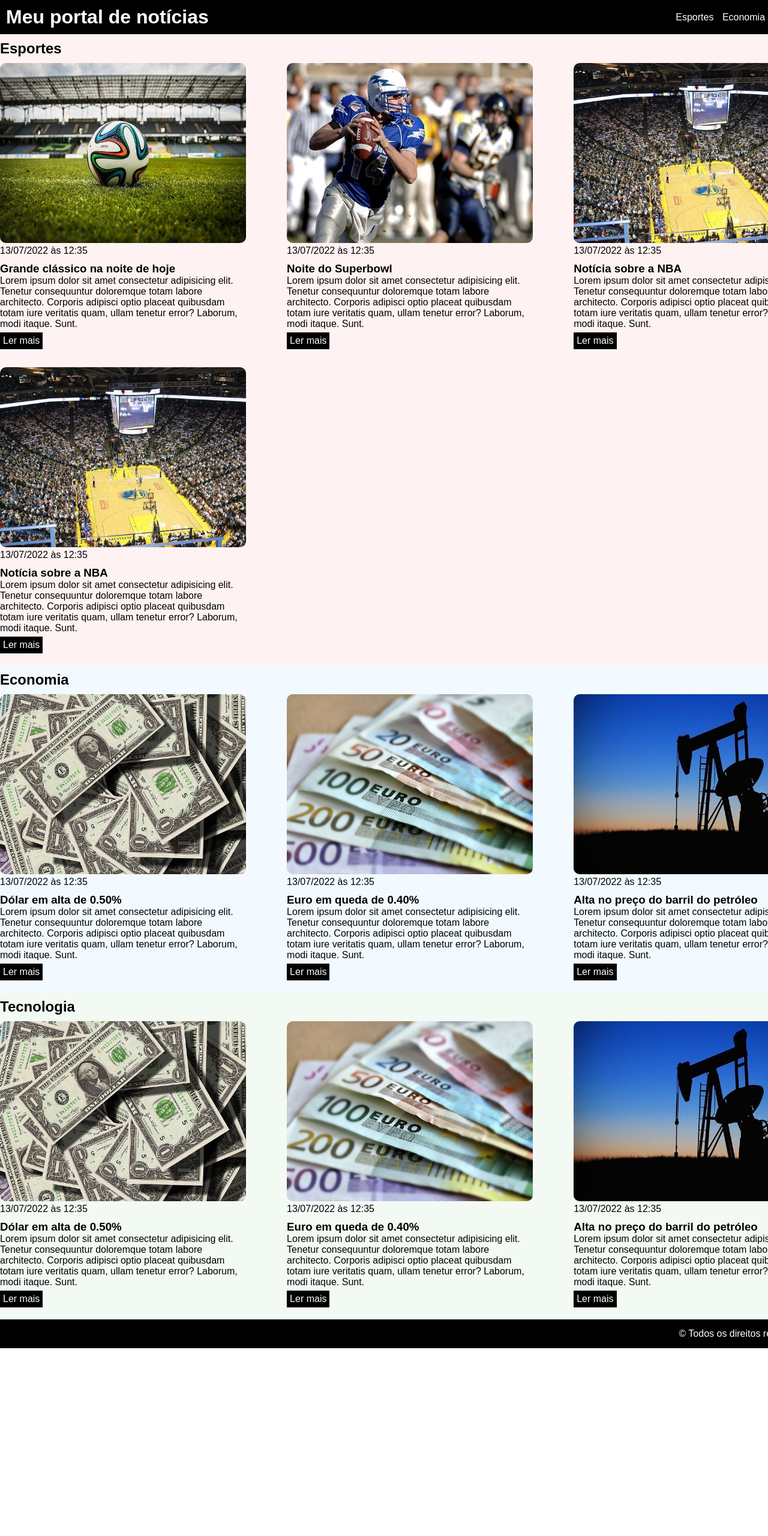
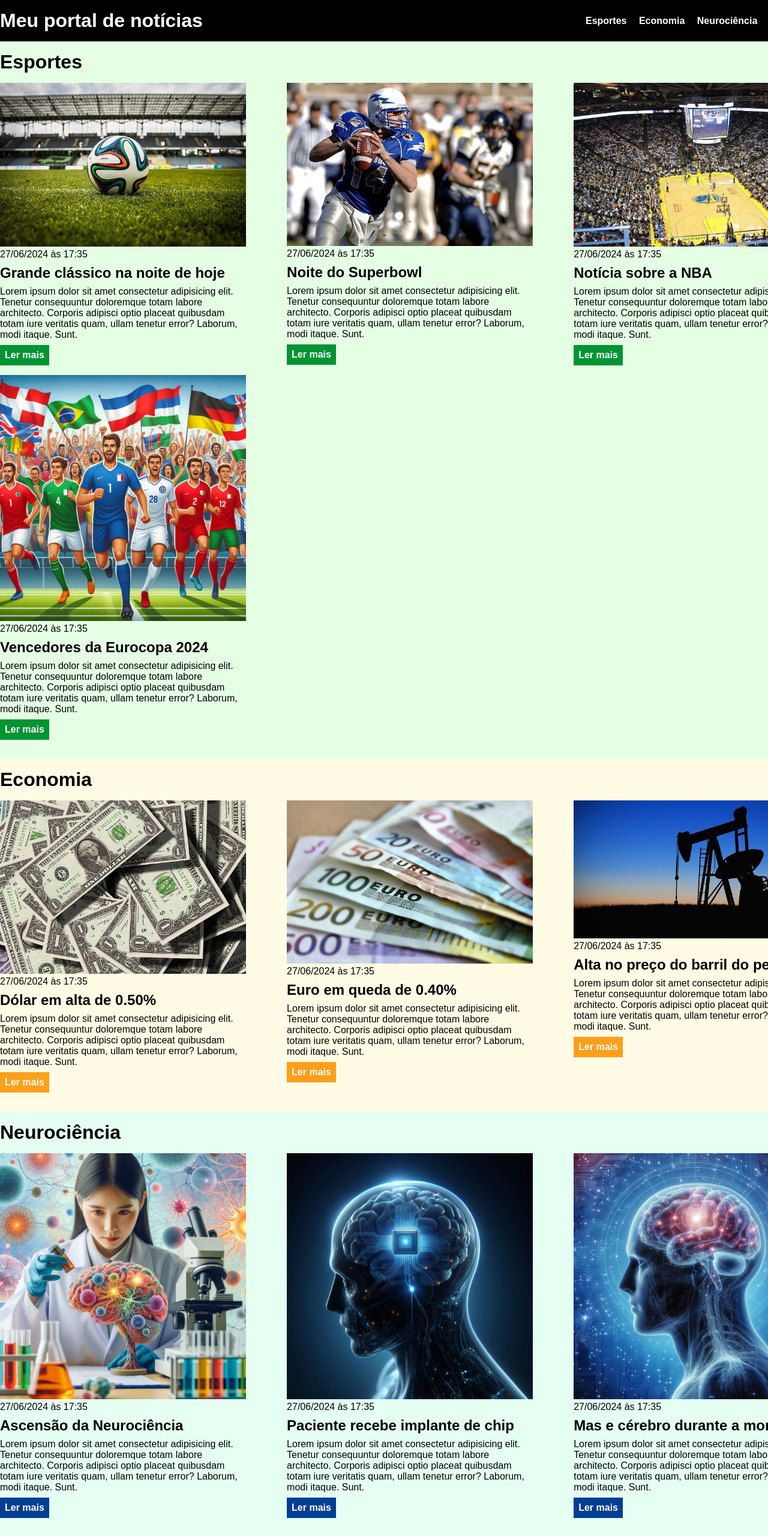
Before and after one commit to gabri3lsal3s/ebac-pratice-m4, a plain HTML site: page index.html in a window 1280 px wide. Shown: the top 2560 px of the page at 60% size. Before the commit the page ends 2247 px from the top, so only its background shows below. Drawn offline with Linux system fonts and the light colour scheme.

Commit message:
Fixing index.html page based on support material to push exercicio_css correctly

```diff
--- a/index.html
+++ b/index.html
@@ -17,7 +17,10 @@
                         <a href="#sports" title="Ir para a seção de esportes">Esportes</a>
                     </li>
                     <li>
-                        <a href="#economy" title="Ir para a seção de notícias">Economia</a>
+                        <a href="#economy" title="Ir para a seção de economia">Economia</a>
+                    </li>
+                    <li>
+                        <a href="#neuroscience" title="Ir para a seção de tecnologia">Neurociência</a>
                     </li>
                     <li>
                         <a href="#tecnology" title="Ir para a seção de notícias">Tecnologia</a>
@@ -28,12 +31,14 @@
     </header>
     <section id="sports">
         <div class="container">
-            <h2>Esportes</h2>
+            <header>
+                <h2>Esportes</h2>
+            </header>
             <div class="articles">
                 <article>
                     <img src="./imagens/futebol.jpg" alt="Bola de futebol no gramado" />
                     <header>
-                        <time>13/07/2022 às 12:35</time>
+                        <time>27/06/2024 às 17:35</time>
                     </header>
                     <h3>Grande clássico na noite de hoje</h3>
                     <p>
@@ -44,7 +49,7 @@
                 <article>
                     <img src="./imagens/futebol-americano.jpg" alt="Jogador de futebol americano correndo com a bola na mão" />
                     <header>
-                        <time>13/07/2022 às 12:35</time>
+                        <time>27/06/2024 às 17:35</time>
                     </header>
                     <h3>Noite do Superbowl</h3>
                     <p>
@@ -55,7 +60,7 @@
                 <article>
                     <img src="./imagens/basquete.jpg" title="Vista aérea de uma quadra de basquete" />
                     <header>
-                        <time>13/07/2022 às 12:35</time>
+                        <time>27/06/2024 às 17:35</time>
                     </header>
                     <h3>Notícia sobre a NBA</h3>
                     <p>
@@ -64,11 +69,11 @@
                     <a href="#" title="Leia a notícia completa">Ler mais</a>
                 </article>
                 <article>
-                    <img src="./imagens/basquete.jpg" title="Vista aérea de uma quadra de basquete" />
+                    <img src="./imagens/eurocopa.jpeg" title="Ilustração de jogadores de vários países correndo em direção a câmera" />
                     <header>
-                        <time>13/07/2022 às 12:35</time>
+                        <time>27/06/2024 às 17:35</time>
                     </header>
-                    <h3>Notícia sobre a NBA</h3>
+                    <h3>Vencedores da Eurocopa 2024</h3>
                     <p>
                         Lorem ipsum dolor sit amet consectetur adipisicing elit. Tenetur consequuntur doloremque totam labore architecto. Corporis adipisci optio placeat quibusdam totam iure veritatis quam, ullam tenetur error? Laborum, modi itaque. Sunt.
                     </p>
@@ -79,12 +84,14 @@
     </section>
     <section id="economy">
         <div class="container">
-            <h2>Economia</h2>
+            <header>
+                <h2>Economia</h2>
+            </header>
             <div class="articles">
                 <article>
                     <img src="./imagens/dolares.jpg" alt="Muitos dólares" />
                     <header>
-                        <time>13/07/2022 às 12:35</time>
+                        <time>27/06/2024 às 17:35</time>
                     </header>
                     <h3>Dólar em alta de 0.50%</h3>
                     <p>
@@ -95,7 +102,7 @@
                 <article>
                     <img src="./imagens/euro.jpg" alt="Várias notas de euro" />
                     <header>
-                        <time>13/07/2022 às 12:35</time>
+                        <time>27/06/2024 às 17:35</time>
                     </header>
                     <h3>Euro em queda de 0.40%</h3>
                     <p>
@@ -106,7 +113,7 @@
                 <article>
                     <img src="./imagens/petroleo.jpg" alt="Extração de petróleo" />
                     <header>
-                        <time>13/07/2022 às 12:35</time>
+                        <time>27/06/2024 às 17:35</time>
                     </header>
                     <h3>Alta no preço do barril do petróleo</h3>
                     <p>
@@ -117,38 +124,40 @@
             </div>
         </div>
     </section>
-    <section id="tecnology">
+    <section id="neuroscience">
         <div class="container">
-            <h2>Tecnologia</h2>
+            <header>
+                <h2>Neurociência</h2>
+            </header>
             <div class="articles">
                 <article>
-                    <img src="./imagens/dolares.jpg" alt="Muitos dólares" />
+                    <img src="./imagens/neurociencia.jpeg" alt="ilustração de uma neurocientista estudando um cérebro" />
                     <header>
-                        <time>13/07/2022 às 12:35</time>
+                        <time>27/06/2024 às 17:35</time>
                     </header>
-                    <h3>Dólar em alta de 0.50%</h3>
+                    <h3>Ascensão da Neurociência</h3>
                     <p>
                         Lorem ipsum dolor sit amet consectetur adipisicing elit. Tenetur consequuntur doloremque totam labore architecto. Corporis adipisci optio placeat quibusdam totam iure veritatis quam, ullam tenetur error? Laborum, modi itaque. Sunt.
                     </p>
                     <a href="#" title="Leia a notícia completa">Ler mais</a>
                 </article>
                 <article>
-                    <img src="./imagens/euro.jpg" alt="Várias notas de euro" />
+                    <img src="./imagens/neuralink.jpeg" alt="ilustração de um cérebro com um chip neural" />
                     <header>
-                        <time>13/07/2022 às 12:35</time>
+                        <time>27/06/2024 às 17:35</time>
                     </header>
-                    <h3>Euro em queda de 0.40%</h3>
+                    <h3>Paciente recebe implante de chip</h3>
                     <p>
                         Lorem ipsum dolor sit amet consectetur adipisicing elit. Tenetur consequuntur doloremque totam labore architecto. Corporis adipisci optio placeat quibusdam totam iure veritatis quam, ullam tenetur error? Laborum, modi itaque. Sunt.
                     </p>
                     <a href="#" title="Leia a notícia completa">Ler mais</a>
                 </article>
                 <article>
-                    <img src="./imagens/petroleo.jpg" alt="Extração de petróleo" />
+                    <img src="./imagens/cerebro.jpeg" alt="ilustração das conexões neurais de um cérebro humano" />
                     <header>
-                        <time>13/07/2022 às 12:35</time>
+                        <time>27/06/2024 às 17:35</time>
                     </header>
-                    <h3>Alta no preço do barril do petróleo</h3>
+                    <h3>Mas e cérebro durante a morte?</h3>
                     <p>
                         Lorem ipsum dolor sit amet consectetur adipisicing elit. Tenetur consequuntur doloremque totam labore architecto. Corporis adipisci optio placeat quibusdam totam iure veritatis quam, ullam tenetur error? Laborum, modi itaque. Sunt.
                     </p>
@@ -157,12 +166,46 @@
             </div>
         </div>
     </section>
-    <section id="foot">
+    <section id="tecnology">
         <div class="container">
-            <p></p>
-            <footer>
-                &copy; Todos os direitos reservados
-            </footer>
+            <header>
+                <h2>Tecnologia</h2>
+            </header>
+            <div class="articles">
+                <article>
+                    <img src="./imagens/ia.jpeg" alt="Ia ensinando crianças em uma escola" />
+                    <header>
+                        <time>27/06/2024 às 17:35</time>
+                    </header>
+                    <h3>IAs: ferramentas educacionais?</h3>
+                    <p>
+                        Lorem ipsum dolor sit amet consectetur adipisicing elit. Tenetur consequuntur doloremque totam labore architecto. Corporis adipisci optio placeat quibusdam totam iure veritatis quam, ullam tenetur error? Laborum, modi itaque. Sunt.
+                    </p>
+                    <a href="#" title="Leia a notícia completa">Ler mais</a>
+                </article>
+                <article>
+                    <img src="./imagens/python.jpeg" alt="Ilustração de uma cobra python em cima de um teclado e um pequeno monitor" />
+                    <header>
+                        <time>27/06/2024 às 17:35</time>
+                    </header>
+                    <h3>O que é a linguagem Python?</h3>
+                    <p>
+                        Lorem ipsum dolor sit amet consectetur adipisicing elit. Tenetur consequuntur doloremque totam labore architecto. Corporis adipisci optio placeat quibusdam totam iure veritatis quam, ullam tenetur error? Laborum, modi itaque. Sunt.
+                    </p>
+                    <a href="#" title="Leia a notícia completa">Ler mais</a>
+                </article>
+                <article>
+                    <img src="./imagens/tech.jpeg" alt="Ilustração com a palavra educação ao centro e diversas tecnologias rodeando" />
+                    <header>
+                        <time>27/06/2024 às 17:35</time>
+                    </header>
+                    <h3>Tecnologia aliada na educação</h3>
+                    <p>
+                        Lorem ipsum dolor sit amet consectetur adipisicing elit. Tenetur consequuntur doloremque totam labore architecto. Corporis adipisci optio placeat quibusdam totam iure veritatis quam, ullam tenetur error? Laborum, modi itaque. Sunt.
+                    </p>
+                    <a href="#" title="Leia a notícia completa">Ler mais</a>
+                </article>
+            </div>
         </div>
     </section>
 </body>
--- a/style.css
+++ b/style.css
@@ -2,41 +2,36 @@
     box-sizing: border-box;
     margin: 0;
     padding: 0;
+    font-family: Arial, Helvetica, sans-serif;
 }
 
-body {
+body > header {
+    background-color: black;
+    padding: 16px 0;
+    color: white;
+}
+
+header .container {
+    display: flex;
+    align-items: center;
+    justify-content: space-between;
+}
+
+header li {
+    display: inline;
     font-family: Arial, Helvetica, sans-serif;
+    font-weight: bold;
+    margin-left: 16px;
+}
+
+header li a {
+    color: white;
+    text-decoration: none;
 }
 
 .container {
     width: 1366px;
     margin: 0 auto;
-}
-
-header .container {
-    display: flex;
-    justify-content: space-between;
-    align-items: center;
-}
-
-body > header {
-    background-color: black;
-    color: white;
-    padding: 10px;
-}
-
-header li {
-    display: inline;
-    margin-right: 10px;
-}
-
-header a {
-    text-decoration: none;
-    color: white;
-}
-
-.container h2, h3 {
-    padding-top: 10px;
 }
 
 .articles {
@@ -46,52 +41,80 @@ header a {
 }
 
 .articles article img {
-    height: 300px;
     width: 100%;
-    border-radius: 10px;
 }
 
 .articles article {
     width: 30%;
-    margin-bottom: 20px;
-    margin-top: 10px;
 }
 
-.articles a {
-    display: inline-block;
-    margin-top: 5px;
-    padding: 5px;
-    text-decoration: none;
-    background-color: black;
-    color: white;
+section {
+    padding: 16px 0;
 }
 
-.container a:hover {
+.articles article h3 {
+    margin-top: 8px;
+    margin-bottom: 8px;
+}
+
+section h2, .articles article {
+    margin-bottom: 16px;
+}
+
+.articles article a {
+    background-color: blue;
+    color: white;
+    padding: 8px;
+    display: inline-block;
+    text-decoration: none;
+    font-weight: bold;
+    margin-top: 8px;
+}
+
+.articles article a:hover {
     text-decoration: underline;
-    padding: 10px;
-    transition-duration: 0.5s;
+}
+
+.articles article p, .articles article a {
+    font-family: Arial, Helvetica, sans-serif;
+}
+
+.articles article h3 {
+    font-size: 24px;
+}
+
+section h2 {
+    font-size: 32px;
 }
 
 #sports {
-    background-color: rgba(255, 0, 0, 0.05);
+    background-color: rgba(0,255,0,0.1);
+}
+
+#sports .articles article a {
+    background-color: #009432;
 }
 
 #economy {
-    background-color: rgba(15, 155, 250, 0.05);
+    background-color: rgba(255, 213, 0, 0.1);
+}
+
+#economy .articles article a {
+    background-color: #ff9f1a;
+}
+
+#neuroscience {
+    background-color: rgba(0, 255, 136, 0.1);
+}
+
+#neuroscience .articles article a {
+    background-color: #003e94;
 }
 
 #tecnology {
-    background-color: rgba(15, 155, 25, 0.05);
+    background-color:  rgba(255, 0, 238, 0.1);
 }
 
-#foot {
-    background-color: black;
-    color: white;
+#tecnology .articles article a {
+    background-color: #dd1aff;
 }
-
-#foot .container {
-    display: flex;
-    padding: 15px;
-    justify-content: space-between;
-    align-items: center;
-}
```
Also changed, not shown: imagens/cerebro.jpeg (added), imagens/eurocopa.jpeg (added), imagens/ia.jpeg (added), imagens/neuralink.jpeg (added), imagens/neurociencia.jpeg (added), imagens/python.jpeg (added), imagens/tech.jpeg (added).
